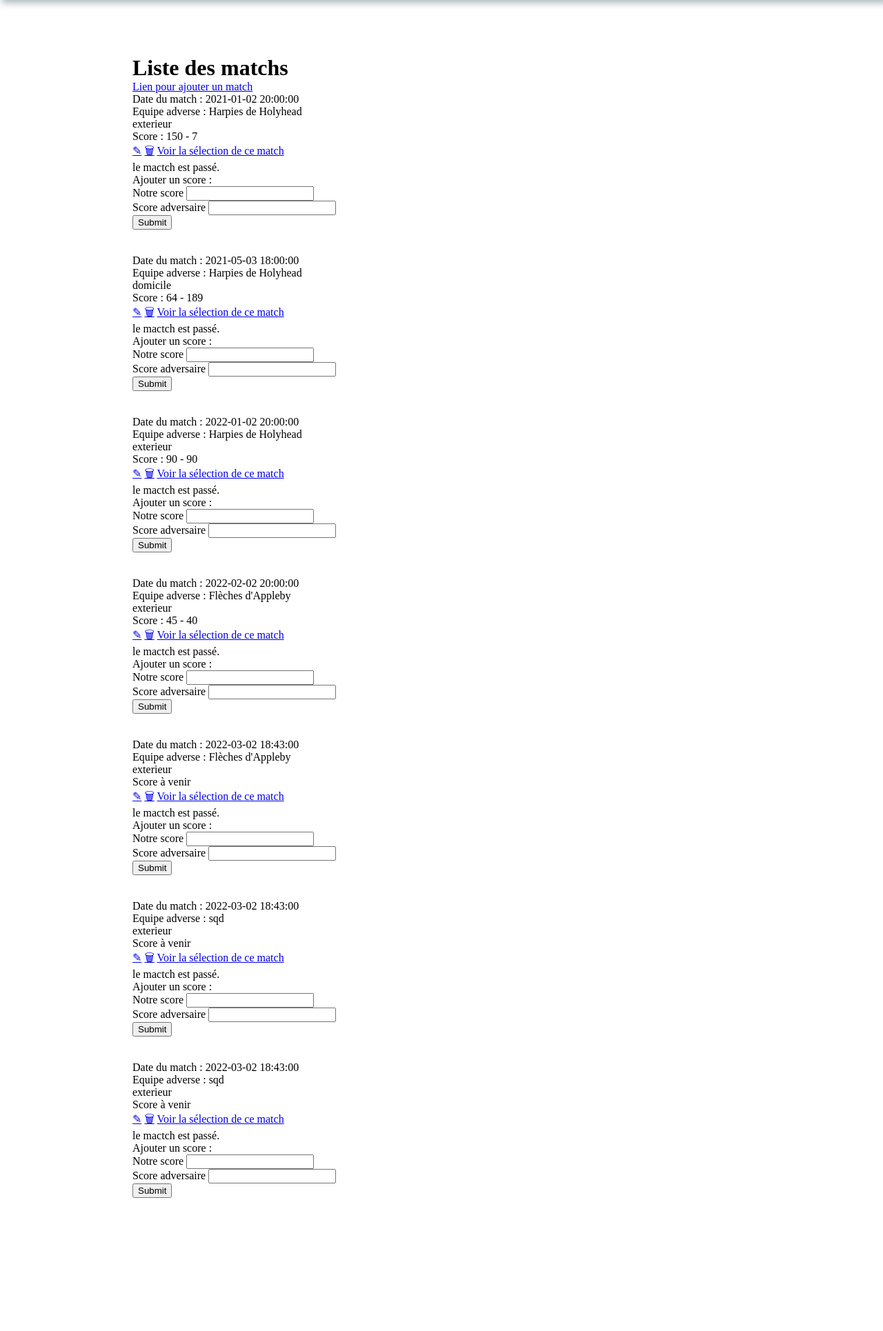
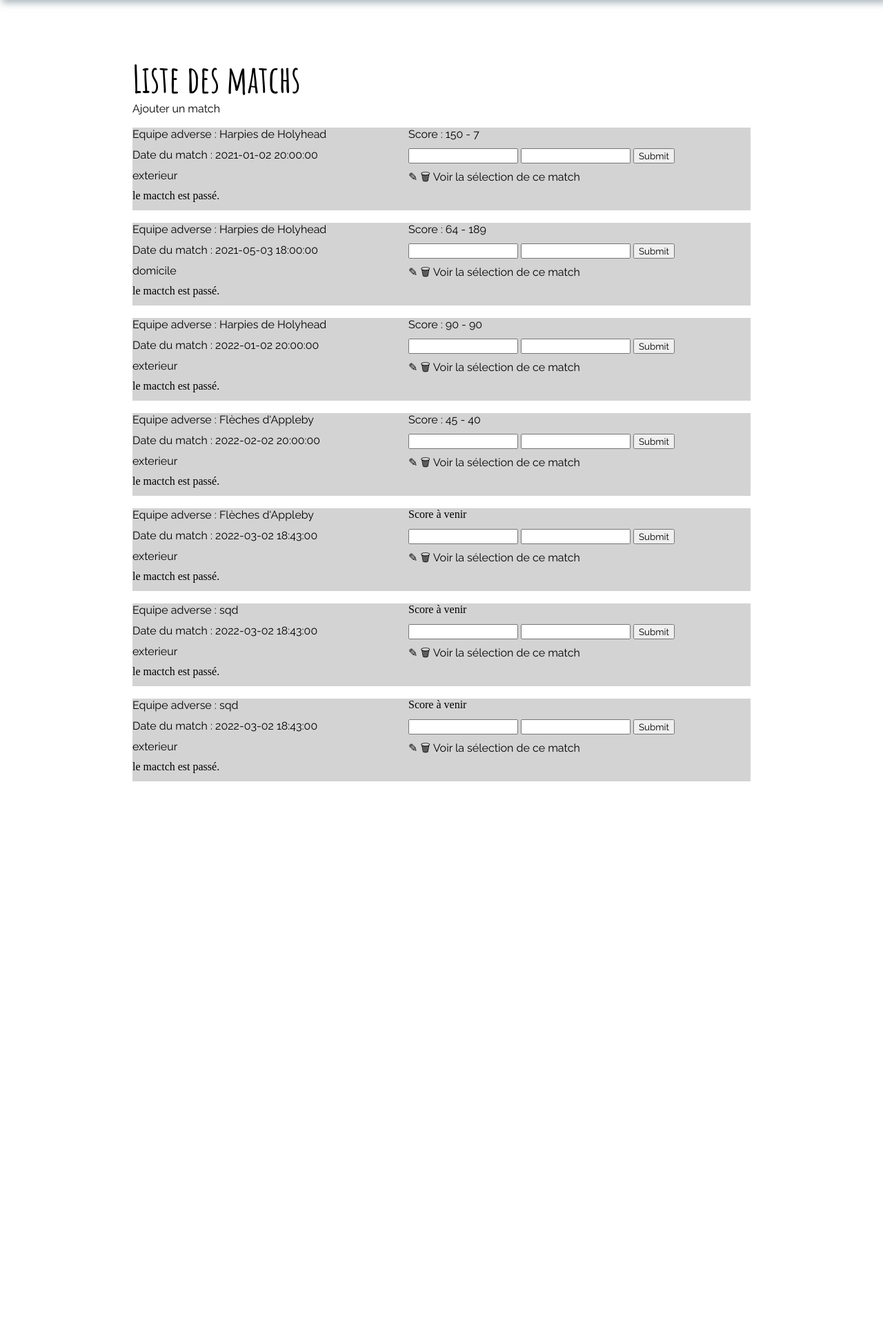
Before and after one commit to KlerviLMTR/Projet-php, a PHP site: page /php_sport/html-php/match/matchs.php in a window 1280 px wide. Shown: the part 120-2050 px from the top of the page at 69% size. Run offline with PHP 8.4, Linux system fonts and the light colour scheme; data comes from the database, SQL or seed files in the repository; style sheets or scripts are compiled from the project's sources.

Commit message:
encore plus de css

```diff
--- /dev/null
+++ b/css-scss/match.css
@@ -0,0 +1,63 @@
+@charset "UTF-8";
+.ligne_grille {
+  display: -ms-grid;
+  display: grid;
+  -ms-grid-columns: 400px 400px;
+      grid-template-columns: 400px 400px;
+  -ms-grid-rows: 30px 30px 30px 30px;
+      grid-template-rows: 30px 30px 30px 30px;
+      grid-template-areas: "equipe score"
+ "date ajout_score"
+ "lieu selection"
+ "joué ajout_selection";
+  background-color: lightgrey;
+}
+
+.score_equipe {
+  -ms-grid-row: 1;
+  -ms-grid-column: 2;
+  grid-area: score;
+}
+
+.lieu {
+  -ms-grid-row: 3;
+  -ms-grid-column: 1;
+  grid-area: lieu;
+}
+
+.date {
+  -ms-grid-row: 2;
+  -ms-grid-column: 1;
+  grid-area: date;
+}
+
+.equipe {
+  -ms-grid-row: 1;
+  -ms-grid-column: 1;
+  grid-area: equipe;
+}
+
+.footer {
+  -ms-grid-row: 3;
+  -ms-grid-column: 2;
+  grid-area: selection;
+}
+
+.joué {
+  -ms-grid-row: 4;
+  -ms-grid-column: 1;
+  grid-area: joué;
+}
+
+.ajout_score {
+  -ms-grid-row: 2;
+  -ms-grid-column: 2;
+  grid-area: ajout_score;
+}
+
+.ajout_selection {
+  -ms-grid-row: 4;
+  -ms-grid-column: 2;
+  grid-area: ajout_selection;
+}
+/*# sourceMappingURL=match.css.map */
--- /dev/null
+++ b/css-scss/match.scss
@@ -0,0 +1,37 @@
+.ligne_grille{
+    display: grid;
+    grid-template-columns: 400px 400px;
+    grid-template-rows: 30px 30px 30px 30px;
+
+    grid-template-areas:
+    "equipe score"
+    "date ajout_score"
+    "lieu selection"
+    "joué ajout_selection";
+    background-color: lightgrey;
+}
+
+.score_equipe{
+    grid-area: score;
+}
+.lieu{
+    grid-area: lieu;
+}
+.date{
+    grid-area: date;
+}
+.equipe{
+    grid-area: equipe;
+}
+.footer{
+    grid-area: selection;
+}
+.joué{
+    grid-area: joué;
+}
+.ajout_score{
+    grid-area: ajout_score;
+}
+.ajout_selection{
+    grid-area: ajout_selection;
+}
--- /dev/null
+++ b/css-scss/selection.scss
@@ -0,0 +1,37 @@
+*{
+    box-sizing: border-box;
+}
+.grille{
+    display: grid;
+    grid-template-columns: 100px 250px 250px;
+    grid-template-rows: 70px 70px 70px;
+    grid-template-areas:
+    "img nom poste"
+    "img taille poids"
+    "img naissance note";
+    background-color: lightgrey;
+    margin: 20px;
+
+}
+
+img{
+    grid-area: img;
+}
+form{
+    grid-area: note;
+}
+.nom{
+    grid-area: nom;
+}
+.poste{
+    grid-area: poste;
+}
+.taille{
+    grid-area: taille;
+}
+.poids{
+    grid-area: poids;
+}
+.naissance{
+    grid-area: naissance;
+}
--- a/html-php/match/fonctions_match.php
+++ b/html-php/match/fonctions_match.php
@@ -42,7 +42,6 @@
     }
 
     function requete_match_formulaire($pdo){
-
 
         // Vérifier que tous les champs ont été saisis
         if(!empty($_POST['date']) && (!empty($_POST['heure']) && !empty($_POST['equipe_adverse'])
@@ -123,14 +122,14 @@
             $id_m = $match['Id_match_'];
 
             echo '
-            <div id="ligne_grille">
+            <div class="ligne_grille">
 
 
                 <div class="date">
                     <p>Date du match : '.$match["date_match"].' '.$match["heure_match"].'</p>
                 </div>
 
-            <div class="equipe_adverse">
+                <div class="equipe">
                     <p>Equipe adverse : '.$match["equipe_adverse"].'</p>
                 </div>
 
@@ -160,21 +159,21 @@
                 ';
 
                 if($match["date_match"] < date("Y-m-d")){
-                echo 'le mactch est passé.<br>';
-                echo 'Ajouter un score :<br><form action="matchs.php" method="post">
-                <label for="score_equipe">Notre score</label>
-                <input type="number" name="score_equipe"><br>
-                <label for="score_adversaire">Score adversaire</label>
-                <input type="number" name="score_adversaire"><br>
+                    echo '<div class="joué">le mactch est passé.</div>';
+                    echo '<form action="matchs.php" method="post" id="ajout_score">
+                    <!--<label for="score_equipe">Notre score</label>-->
+                    <input type="number" name="score_equipe">
+                    <!--<label for="score_adversaire">Score adversaire</label>-->
+                    <input type="number" name="score_adversaire">
                     <input type="text" name="id_match" value="'.$match["Id_match_"].'" hidden>
                     <input type="submit">
                     </form>  ';
                 }else{
-                echo 'le match est à venir.<br>';
-                echo '<a href="../selections/selection_match.php?idmatch='.$match["Id_match_"].'">Ajout d\'une sélection</a>';
+                    echo '<div class="joué">le mactch à venir.</div>';
+                    echo '<a href="../selections/selection_match.php?idmatch='.$match["Id_match_"].'" id="ajout_selection">Ajout d\'une sélection</a>';
                 }
 
-            echo'<br><br>';
+            echo'</div><br>';
         }
     }
 
--- a/html-php/match/matchs.php
+++ b/html-php/match/matchs.php
@@ -1,6 +1,9 @@
 <?php
+include_once('../session.php');
 include_once('../header.php');
-echo '<link rel="stylesheet" href="../../css-scss/template.css">';
+echo '<link rel="stylesheet" href="../../css-scss/template.css">
+<link rel="stylesheet" href="../../css-scss/match.css">
+<link rel="stylesheet" href="../../css-scss/polices.css">';
 include_once('../nav.php');
 include_once('./fonctions_match.php');
 ?>
@@ -8,7 +11,8 @@ include_once('./fonctions_match.php');
     <main>
 
         <h1>Liste des matchs</h1>
-        <a href="./match_formulaire.php">Lien pour ajouter un match</a>
+        <a href="./match_formulaire.php">Ajouter un match</a>
+        <br><br>
         <?php
             include_once('../config.php');
 
```
Also changed, not shown: css-scss/selection.css (added, +62 -0 lines), html-php/selections/voir_selection_match.php (+46 -17 lines), 2 other files. Lines whose indentation alone changed are shown as unchanged.
